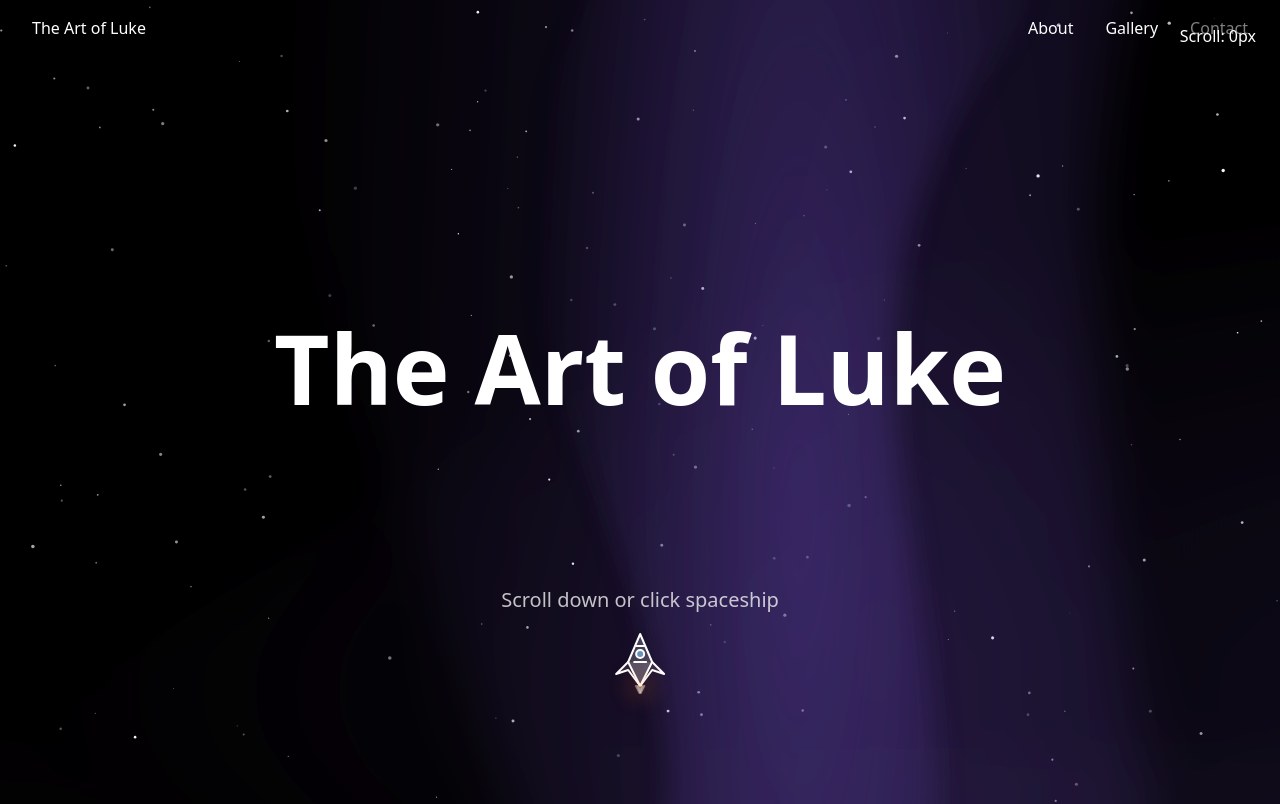
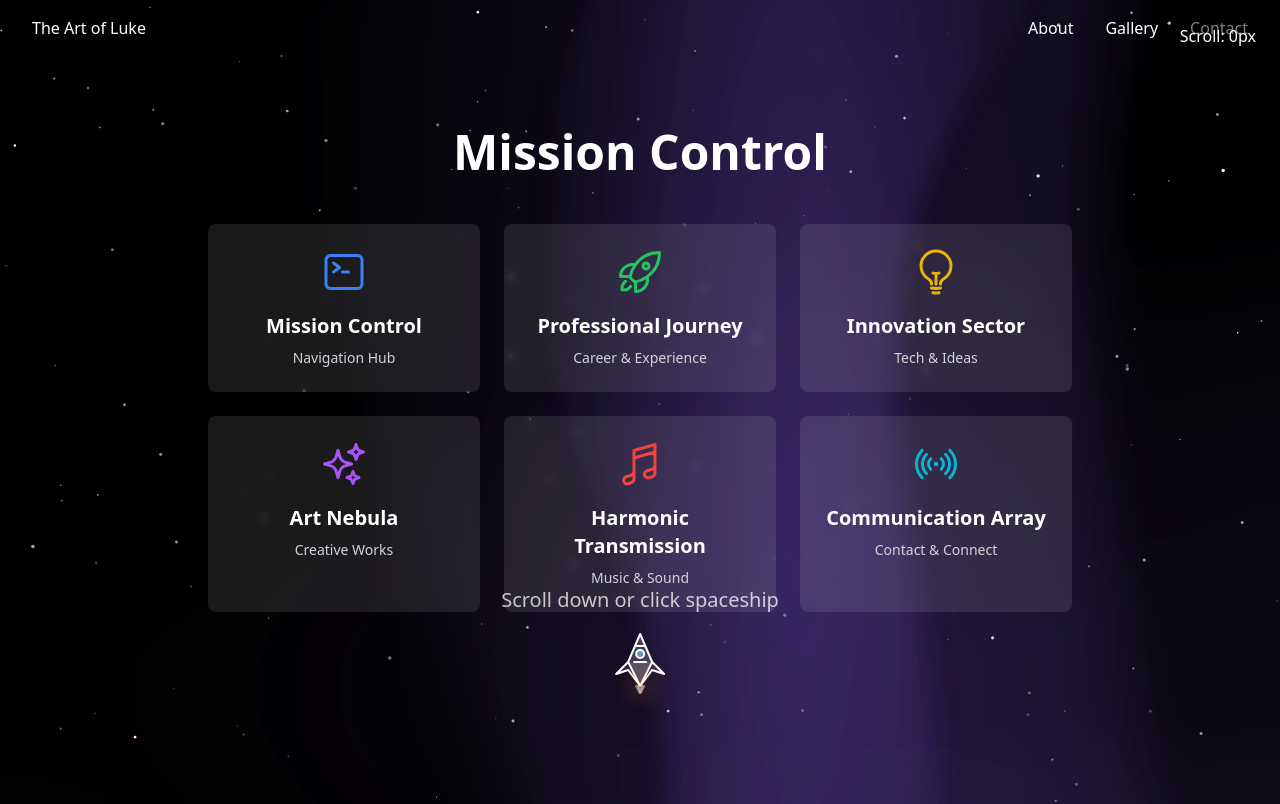
Before and after one commit to whittenluke/theartofluke, a Next.js app: page / in a window 1280 px wide. Shown: the top 804 px of the page. Built offline with nearby package versions, Linux system fonts and the light colour scheme.

Commit message:
Fixing Rocket Ship Click

```diff
--- a/src/app/page.tsx
+++ b/src/app/page.tsx
@@ -14,6 +14,19 @@ import {
 
 // Page metadata for dynamic routes
 export const dynamic = 'force-dynamic'
+
+// Add this near the top of the file, after imports
+const TITLE_DISPLAY_DURATION = 3000 // Duration in ms to show title
+
+// Add this after the TITLE_DISPLAY_DURATION constant
+const SECTION_DESTINATIONS = {
+  missionControl: 750,
+  professionalJourney: 1000,
+  innovationSector: 1600,
+  artNebula: 2200,
+  harmonicTransmission: 2800,
+  communicationArray: 3400
+} as const
 
 // Add this rocket component (you can move it to a separate file later)
 const RocketShip = ({ onClick, className = "", position = "first" }: {
@@ -259,10 +272,39 @@ export default function Home() {
     delay: 50
   })
 
-  // Simplify scrollToSection back to its basic form
-  const scrollToSection = useCallback((target: number) => {
+  const [showTitle, setShowTitle] = useState(true)
+  // Add state for Mission Control visibility
+  const [showMissionControl, setShowMissionControl] = useState(false)
+
+  useEffect(() => {
+    const titleTimer = setTimeout(() => {
+      setShowTitle(false)
+      // Increase delay before showing Mission Control to 2000ms (2 seconds)
+      setTimeout(() => {
+        setShowMissionControl(true)
+      }, 2000) // Increased from 1000ms to 2000ms for a clearer separation
+    }, TITLE_DISPLAY_DURATION)
+
+    return () => clearTimeout(titleTimer)
+  }, [])
+
+  // Add refs for each section
+  const professionalJourneyRef = useRef<HTMLElement>(null)
+  const innovationSectorRef = useRef<HTMLElement>(null)
+  const artNebulaRef = useRef<HTMLElement>(null)
+  const harmonicTransmissionRef = useRef<HTMLElement>(null)
+  const communicationArrayRef = useRef<HTMLElement>(null)
+
+  // Update scrollToSection to use element positions
+  const scrollToSection = useCallback((target: number | HTMLElement | null) => {
+    if (target === null) return
+
+    const position = typeof target === 'number'
+      ? target
+      : target.getBoundingClientRect().top + window.scrollY
+
     window.scrollTo({
-      top: target,
+      top: position,
       behavior: 'smooth'
     })
   }, [])
@@ -277,6 +319,13 @@ export default function Home() {
     Math.max(0, (y - 1000) / 400), // Starts fading in at 1000px
     1
   )
+
+  // Modify handleCardClick to use refs instead of hardcoded positions
+  const handleCardClick = (ref: React.RefObject<HTMLElement>) => {
+    if (ref.current) {
+      scrollToSection(ref.current)
+    }
+  }
 
   return (
     <div className="relative min-h-[2000vh] bg-black">
@@ -297,27 +346,120 @@ export default function Home() {
         {/* Content Sections */}
         <div className="relative">
           {/* Title Section with Spaceship */}
-          <section className="relative h-screen flex flex-col items-center justify-center z-20">
+          <section className="relative h-screen flex flex-col items-center z-20">
             <Suspense fallback={<div className="text-white">Loading...</div>}>
-              {/* Title content */}
               <div
-                className="transition-all duration-300 ease-out text-center"
+                className="transition-all duration-300 ease-out text-center mt-32"
                 style={{
                   opacity: Math.max(0, 1 - (y / 300)),
                   transform: `translateY(${Math.min(y / 10, 20)}px)`
                 }}
               >
                 <h1
-                  className="text-6xl md:text-8xl text-white font-bold
-                           opacity-0 animate-fade-in [animation-duration:2s]
-                           [animation-fill-mode:forwards] mb-16"
+                  className={`
+                    flex flex-col items-center gap-4
+                    text-6xl md:text-8xl text-white font-bold
+                    opacity-0 animate-fade-in [animation-duration:2s]
+                    [animation-fill-mode:forwards] mb-16
+                    ${!showTitle ? 'animate-fade-out' : ''}
+                  `}
                 >
-                  The Art of Luke
+                  <span className="text-4xl md:text-6xl">Welcome to</span>
+                  <span>The Art of Luke</span>
                 </h1>
               </div>
 
-              {/* Single Spaceship */}
-              <div className="relative">
+              {/* Mission Control - Positioned at top */}
+              <div
+                className={`
+                  absolute top-32 left-1/2 -translate-x-1/2
+                  w-full max-w-4xl px-4 transition-all duration-1000
+                  ${showMissionControl ? 'opacity-100 translate-y-0' : 'opacity-0 -translate-y-8'}
+                `}
+              >
+                <div className="text-white w-full">
+                  <h2 className="text-4xl md:text-5xl font-bold mb-12 text-center">
+                    Mission Control
+                  </h2>
+
+                  {/* Navigation Cards Grid */}
+                  <div className="grid grid-cols-1 md:grid-cols-2 lg:grid-cols-3 gap-6">
+                    {/* Mission Control Card */}
+                    <div className="bg-white/10 backdrop-blur-sm rounded-lg p-6 hover:bg-white/20 transition-all duration-300 cursor-pointer"
+                      onClick={() => handleCardClick(SECTION_DESTINATIONS.missionControl)}
+                    >
+                      <div className="h-12 w-12 mb-4 mx-auto">
+                        <CommandLineIcon className="w-full h-full text-blue-500" />
+                      </div>
+                      <h3 className="text-xl font-semibold text-center mb-2">Mission Control</h3>
+                      <p className="text-sm text-center text-gray-300">Navigation Hub</p>
+                    </div>
+
+                    {/* Professional Journey Card */}
+                    <div
+                      className="bg-white/10 backdrop-blur-sm rounded-lg p-6 hover:bg-white/20 transition-all duration-300 cursor-pointer"
+                      onClick={() => handleCardClick(professionalJourneyRef)}
+                    >
+                      <div className="h-12 w-12 mb-4 mx-auto">
+                        <RocketLaunchIcon className="w-full h-full text-green-500" />
+                      </div>
+                      <h3 className="text-xl font-semibold text-center mb-2">Professional Journey</h3>
+                      <p className="text-sm text-center text-gray-300">Career & Experience</p>
+                    </div>
+
+                    {/* Innovation Sector Card */}
+                    <div
+                      className="bg-white/10 backdrop-blur-sm rounded-lg p-6 hover:bg-white/20 transition-all duration-300 cursor-pointer"
+                      onClick={() => handleCardClick(innovationSectorRef)}
+                    >
+                      <div className="h-12 w-12 mb-4 mx-auto">
+                        <LightBulbIcon className="w-full h-full text-yellow-500" />
+                      </div>
+                      <h3 className="text-xl font-semibold text-center mb-2">Innovation Sector</h3>
+                      <p className="text-sm text-center text-gray-300">Tech & Ideas</p>
+                    </div>
+
+                    {/* Art Nebula Card */}
+                    <div
+                      className="bg-white/10 backdrop-blur-sm rounded-lg p-6 hover:bg-white/20 transition-all duration-300 cursor-pointer"
+                      onClick={() => handleCardClick(artNebulaRef)}
+                    >
+                      <div className="h-12 w-12 mb-4 mx-auto">
+                        <SparklesIcon className="w-full h-full text-purple-500" />
+                      </div>
+                      <h3 className="text-xl font-semibold text-center mb-2">Art Nebula</h3>
+                      <p className="text-sm text-center text-gray-300">Creative Works</p>
+                    </div>
+
+                    {/* Harmonic Transmission Card */}
+                    <div
+                      className="bg-white/10 backdrop-blur-sm rounded-lg p-6 hover:bg-white/20 transition-all duration-300 cursor-pointer"
+                      onClick={() => handleCardClick(harmonicTransmissionRef)}
+                    >
+                      <div className="h-12 w-12 mb-4 mx-auto">
+                        <MusicalNoteIcon className="w-full h-full text-red-500" />
+                      </div>
+                      <h3 className="text-xl font-semibold text-center mb-2">Harmonic Transmission</h3>
+                      <p className="text-sm text-center text-gray-300">Music & Sound</p>
+                    </div>
+
+                    {/* Communication Array Card */}
+                    <div
+                      className="bg-white/10 backdrop-blur-sm rounded-lg p-6 hover:bg-white/20 transition-all duration-300 cursor-pointer"
+                      onClick={() => handleCardClick(communicationArrayRef)}
+                    >
+                      <div className="h-12 w-12 mb-4 mx-auto">
+                        <SignalIcon className="w-full h-full text-cyan-500" />
+                      </div>
+                      <h3 className="text-xl font-semibold text-center mb-2">Communication Array</h3>
+                      <p className="text-sm text-center text-gray-300">Contact & Connect</p>
+                    </div>
+                  </div>
+                </div>
+              </div>
+
+              {/* Spaceship */}
+              <div className="relative mt-auto mb-32">
                 <RocketShip
                   onClick={() => scrollToSection(750)}
                   position="first"
@@ -326,80 +468,9 @@ export default function Home() {
             </Suspense>
           </section>
 
-          {/* Mission Control Section */}
+          {/* Professional Journey Section */}
           <section
-            className="relative flex flex-col items-center justify-center z-20 px-4 md:px-8"
-            style={{
-              opacity: aboutOneOpacity,
-              transform: `translateY(${Math.max(0, 50 - (y - 400) / 8)}px)`
-            }}
-          >
-            <div className="max-w-4xl mx-auto text-white w-full">
-              <h2 className="text-4xl md:text-5xl font-bold mb-12 text-center">
-                Mission Control
-              </h2>
-
-              {/* Navigation Cards Grid */}
-              <div className="grid grid-cols-1 md:grid-cols-2 lg:grid-cols-3 gap-6">
-                {/* Mission Control Card */}
-                <div className="bg-white/10 backdrop-blur-sm rounded-lg p-6 hover:bg-white/20 transition-all duration-300">
-                  <div className="h-12 w-12 mb-4 mx-auto">
-                    <CommandLineIcon className="w-full h-full text-blue-500" />
-                  </div>
-                  <h3 className="text-xl font-semibold text-center mb-2">Mission Control</h3>
-                  <p className="text-sm text-center text-gray-300">Navigation Hub</p>
-                </div>
-
-                {/* Professional Journey Card */}
-                <div className="bg-white/10 backdrop-blur-sm rounded-lg p-6 hover:bg-white/20 transition-all duration-300">
-                  <div className="h-12 w-12 mb-4 mx-auto">
-                    <RocketLaunchIcon className="w-full h-full text-green-500" />
-                  </div>
-                  <h3 className="text-xl font-semibold text-center mb-2">Professional Journey</h3>
-                  <p className="text-sm text-center text-gray-300">Career & Experience</p>
-                </div>
-
-                {/* Innovation Sector Card */}
-                <div className="bg-white/10 backdrop-blur-sm rounded-lg p-6 hover:bg-white/20 transition-all duration-300">
-                  <div className="h-12 w-12 mb-4 mx-auto">
-                    <LightBulbIcon className="w-full h-full text-yellow-500" />
-                  </div>
-                  <h3 className="text-xl font-semibold text-center mb-2">Innovation Sector</h3>
-                  <p className="text-sm text-center text-gray-300">Tech & Ideas</p>
-                </div>
-
-                {/* Art Nebula Card */}
-                <div className="bg-white/10 backdrop-blur-sm rounded-lg p-6 hover:bg-white/20 transition-all duration-300">
-                  <div className="h-12 w-12 mb-4 mx-auto">
-                    <SparklesIcon className="w-full h-full text-purple-500" />
-                  </div>
-                  <h3 className="text-xl font-semibold text-center mb-2">Art Nebula</h3>
-                  <p className="text-sm text-center text-gray-300">Creative Works</p>
-                </div>
-
-                {/* Harmonic Transmission Card */}
-                <div className="bg-white/10 backdrop-blur-sm rounded-lg p-6 hover:bg-white/20 transition-all duration-300">
-                  <div className="h-12 w-12 mb-4 mx-auto">
-                    <MusicalNoteIcon className="w-full h-full text-red-500" />
-                  </div>
-                  <h3 className="text-xl font-semibold text-center mb-2">Harmonic Transmission</h3>
-                  <p className="text-sm text-center text-gray-300">Music & Sound</p>
-                </div>
-
-                {/* Communication Array Card */}
-                <div className="bg-white/10 backdrop-blur-sm rounded-lg p-6 hover:bg-white/20 transition-all duration-300">
-                  <div className="h-12 w-12 mb-4 mx-auto">
-                    <SignalIcon className="w-full h-full text-cyan-500" />
-                  </div>
-                  <h3 className="text-xl font-semibold text-center mb-2">Communication Array</h3>
-                  <p className="text-sm text-center text-gray-300">Contact & Connect</p>
-                </div>
-              </div>
-            </div>
-          </section>
-
-          {/* Second About Section */}
-          <section
+            ref={professionalJourneyRef}
             className="relative min-h-screen flex flex-col items-center justify-center z-20 px-4 md:px-8 mt-[50vh]"
             style={{
               opacity: aboutTwoOpacity,
@@ -427,6 +498,125 @@ export default function Home() {
                 </p>
                 <p>
                 But that's just one dimension of my career, my life, and my journey thus far. Continue further to learn more.
+                </p>
+              </div>
+            </div>
+          </section>
+
+          {/* Innovation Sector Section */}
+          <section
+            ref={innovationSectorRef}
+            className="relative min-h-screen flex flex-col items-center justify-center z-20 px-4 md:px-8 mt-[50vh]"
+            style={{
+              opacity: Math.min(Math.max(0, (y - 1600) / 400), 1),
+              transform: `translateY(${Math.max(0, 50 - (y - 1600) / 8)}px)`
+            }}
+          >
+            <div className="max-w-3xl mx-auto text-white">
+              <h2 className="text-4xl md:text-5xl font-bold mb-8 text-center">
+                Innovation Sector
+              </h2>
+
+              <div className="space-y-6 text-lg md:text-xl leading-relaxed">
+                <p>
+                At the intersection of technology and creativity, the Innovation Sector
+                serves as a laboratory for exploring cutting-edge ideas and solutions.
+                Here, we push the boundaries of what's possible in web development,
+                product design, and digital experiences.
+                </p>
+                <p>
+                From experimenting with new frameworks to crafting novel user interactions,
+                this space showcases the technical innovations that drive our cosmic journey
+                forward into uncharted digital territories.
+                </p>
+              </div>
+            </div>
+          </section>
+
+          {/* Art Nebula Section */}
+          <section
+            ref={artNebulaRef}
+            className="relative min-h-screen flex flex-col items-center justify-center z-20 px-4 md:px-8 mt-[50vh]"
+            style={{
+              opacity: Math.min(Math.max(0, (y - 2200) / 400), 1),
+              transform: `translateY(${Math.max(0, 50 - (y - 2200) / 8)}px)`
+            }}
+          >
+            <div className="max-w-3xl mx-auto text-white">
+              <h2 className="text-4xl md:text-5xl font-bold mb-8 text-center">
+                Art Nebula
+              </h2>
+
+              <div className="space-y-6 text-lg md:text-xl leading-relaxed">
+                <p>
+                Within the Art Nebula, creative expression takes flight across multiple
+                mediums and dimensions. This gallery of imagination showcases various
+                artistic endeavors, from digital art to traditional mediums, each piece
+                telling its own story.
+                </p>
+                <p>
+                Like the cosmic nebulae that birth new stars, this space nurtures the
+                convergence of technology and artistry, creating experiences that
+                resonate across the digital cosmos.
+                </p>
+              </div>
+            </div>
+          </section>
+
+          {/* Harmonic Transmission Section */}
+          <section
+            ref={harmonicTransmissionRef}
+            className="relative min-h-screen flex flex-col items-center justify-center z-20 px-4 md:px-8 mt-[50vh]"
+            style={{
+              opacity: Math.min(Math.max(0, (y - 2800) / 400), 1),
+              transform: `translateY(${Math.max(0, 50 - (y - 2800) / 8)}px)`
+            }}
+          >
+            <div className="max-w-3xl mx-auto text-white">
+              <h2 className="text-4xl md:text-5xl font-bold mb-8 text-center">
+                Harmonic Transmission
+              </h2>
+
+              <div className="space-y-6 text-lg md:text-xl leading-relaxed">
+                <p>
+                The Harmonic Transmission sector resonates with the rhythms and melodies
+                of musical exploration. Here, sound waves ripple through the digital void,
+                creating patterns of harmony and creative expression.
+                </p>
+                <p>
+                This audio observatory captures the fusion of traditional musicianship
+                with modern digital production, broadcasting sonic experiments across
+                the vastness of our digital space.
+                </p>
+              </div>
+            </div>
+          </section>
+
+          {/* Communication Array Section */}
+          <section
+            ref={communicationArrayRef}
+            className="relative min-h-screen flex flex-col items-center justify-center z-20 px-4 md:px-8 mt-[50vh]"
+            style={{
+              opacity: Math.min(Math.max(0, (y - 3400) / 400), 1),
+              transform: `translateY(${Math.max(0, 50 - (y - 3400) / 8)}px)`
+            }}
+          >
+            <div className="max-w-3xl mx-auto text-white">
+              <h2 className="text-4xl md:text-5xl font-bold mb-8 text-center">
+                Communication Array
+              </h2>
+
+              <div className="space-y-6 text-lg md:text-xl leading-relaxed">
+                <p>
+                The Communication Array stands as our beacon to the outside world,
+                a nexus point for connection and collaboration. This is where our
+                cosmic journey intersects with yours, creating opportunities for
+                meaningful dialogue and shared exploration.
+                </p>
+                <p>
+                Through this array, we broadcast our signal across the digital expanse,
+                inviting fellow travelers to join our mission and shape the future
+                of our expanding universe.
                 </p>
               </div>
             </div>
```
